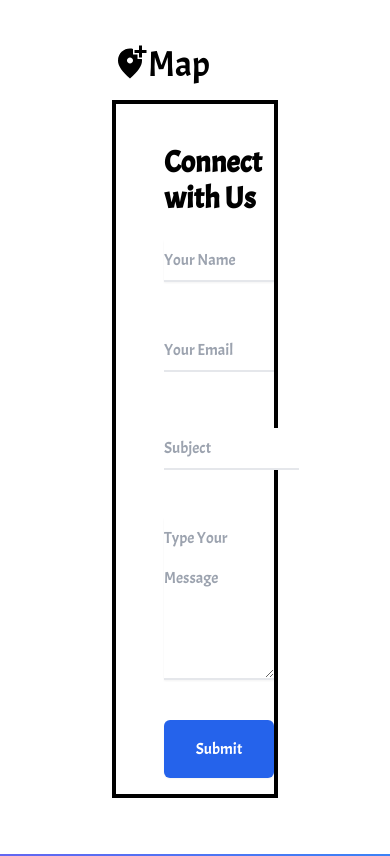
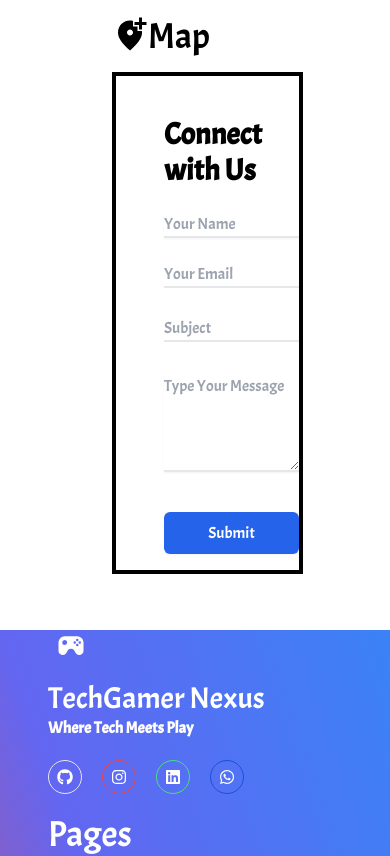
Before and after one commit to Ogojoshua905/univelcityproject, a Next.js app: page /contact in a window 390 px wide. Shown: the part 1545-2401 px from the top of the page. Built offline with nearby package versions, Linux system fonts and the light colour scheme.

Commit message:
fix: made changes

```diff
--- a/src/app/about/page.jsx
+++ b/src/app/about/page.jsx
@@ -132,7 +132,7 @@ export default function page() {
 
 
 
-                <Link className="flex mb-10 text-xl" href="tel:(+234) 9160310791"><FaPhoneAlt className="hover:text-white p-2 rounded-full border" /><span className="hover:text-pink-500">Phone</span></Link>
+                <Link className="flex mb-10 text-xl" href="tel:(+234) 809232719861"><FaPhoneAlt className="hover:text-white p-2 rounded-full border" /><span className="hover:text-pink-500">Phone</span></Link>
 
 
 
--- a/src/app/blogauthor/[id]/page.jsx
+++ b/src/app/blogauthor/[id]/page.jsx
@@ -9,7 +9,7 @@ export default function AuthorSection({params}) {
 
     // Check if blogpost exists before filtering relatedBlog
     const fromAuth = authPost ? articles.filter(authors => (
-        authors.category === authPost.category && authors.title !== authPost.title
+        authors.author === authPost.author && authors.title
     )) : [];
   return (
     <div className=" pl-10">
@@ -43,7 +43,7 @@ export default function AuthorSection({params}) {
                             <Link className="border border-black leading-loose py-11 dark:border-white hover:duration-700 hover:ease-out hover:bg-gradient-to-tr from-red-500 via-pink-600 to-pink-400 rounded-md" key={authors.id} href={`/blog/${authors.title.split(' ').join('-')}`} title={authors.title}>
                                 <section className={`bg-cover h-52 my-4 border-black mx-8`} style={{ backgroundImage: `url(/media/${authors.category}.jpg)` }}>
 
-
+                                {/* Content */}
                                 <h2 className=" h-auto w-28 text-center rounded-md bg-black hover:bg-violet-500  font-bold">{authors.category}</h2>
                                 </section>
 
--- a/src/app/comps/ContactForm.jsx
+++ b/src/app/comps/ContactForm.jsx
@@ -2,26 +2,26 @@
 
 export default function ContactForm() {
   return (
-    <form className="lg:max-w-md my-auto mx-auto leading-10">
+    <form className="lg:max-w-md sm:w-auto sm:my-auto sm:mx-auto sm:leading-loose lg:leading-10">
        <h2 className="text-3xl font-semibold mb-6 mt-10">Connect with Us</h2>
             <div>
-              <div className="mb-2">
-            <input type="text" id="name" name="name" placeholder="Your Name" className=" block w-full border-b-2 shadow-sm focus:outline-none" required /> <br />
+              <div className="lg:mb-2 sm:my-auto">
+            <input type="text" id="name" name="name" placeholder="Your Name" className=" block sm:w-auto lg:w-full border-b-2 shadow-sm focus:outline-none" required /> <br />
               </div>
 
-              <div className=" mb-4">
-            <input type="email" id="email" name="email" placeholder="Your Email" className="block w-full border-b-2 focus:outline-none" required /><br />
+              <div className=" lg:mb-2 sm:my-auto">
+            <input type="email" id="email" name="email" placeholder="Your Email" className="block lg:w-full sm:w-auto border-b-2 focus:outline-none" required /><br />
               </div>
 
-              <div className=" mb-2">
+              <div className=" mb-2 sm:my-auto">
             <input type="text" id="subject" name="subject" placeholder="Subject" className="mt-1 block sm:w-auto lg:w-full border-b-2 focus:outline-none" required /><br />
               </div>
 
-              <div>
-            <textarea className="mt-1 block w-full border-b-2 shadow-sm focus:outline-none" required name="message" id="message" cols="5" rows="4" placeholder="Type Your Message"></textarea><br />
+              <div className=" sm:my-auto">
+            <textarea className="mt-1 block w-full  border-b-2 shadow-sm focus:outline-none" required name="message" id="message" cols="5" rows="4" placeholder="Type Your Message"></textarea><br />
               </div>
 
-            <button type="submit" className="w-full py-2 mb-4 px-4 border border-transparent shadow-sm text-white bg-blue-600 hover:bg-indigo-700 focus:outline-none rounded-md focus:ring-2 focus:ring-offset-2">Submit</button>
+            <button type="submit" className=" my-4 sm:mx-4 w-full sm:items-center py-2 mx-auto border border-transparent shadow-sm text-white bg-blue-600 hover:bg-indigo-700 focus:outline-none rounded-md focus:ring-2 focus:ring-offset-2">Submit</button>
     </div>
     </form>
   )
--- /dev/null
+++ b/src/app/contact/not-found.jsx
@@ -0,0 +1,27 @@
+"use client"
+import Link from 'next/link';
+import { MdCancel } from "react-icons/md";
+import { motion } from "framer-motion";
+
+export default function notFound() {
+  return (
+    <motion.div
+      initial={{ opacity: 0, y: -20 }}
+      animate={{ opacity: 1, y: 0 }}
+      exit={{ opacity: 0, y: -20 }}
+      className="flex flex-col items-center justify-center h-screen"
+    >
+      <span className="text-8xl text-red-700 mb-4">
+        <MdCancel />
+      </span>
+      <h2 className="text-4xl font-bold text-gray-800 mb-4">Oops! Can't find the contact page.</h2>
+      <p className="text-xl text-gray-600 mb-6">Looks like you've lost your way to our contact info.</p>
+      <p className="text-xl text-gray-600 mb-8">Let's navigate you elsewhere:</p>
+      <Link href="/">
+        <span className="bg-blue-600 hover:bg-blue-700 text-white font-bold py-2 px-4 rounded transition duration-300 ease-in-out">
+          Back to Contact
+        </span>
+      </Link>
+    </motion.div>
+  );
+}
--- a/src/app/contact/page.jsx
+++ b/src/app/contact/page.jsx
@@ -50,7 +50,7 @@ export default function page() {
             <Image className="sm:w-full sm:h-auto md:w-[170vh] ml-9 md:h-[70vh] bg-cover md:pl-12 md:mx-auto py-12" src="/media/chatting.jpg" height="300" width="1000" alt="People Discussing"/>
         </section>
 
-        <section className=" md:grid md:grid-cols-2 sm:grid-cols-1 mt-28 pl-28 pr-28  md:mb-32">
+        <section className="grid md:grid-cols-2 sm:grid-cols-1 mt-28 pl-28 pr-28  md:mb-32">
             <div className=" text-xl">
                 <h2 className=" sm:text-4xl md:text-8xl pb-12">Let's Get Connected!</h2>
                 <p className=" text-[20px] mb-14 md:leading-loose">Whether you have questions about our blog, categories, or authors,<br /> feel free to reach out using the form and other contact information <br /> provided on this page.</p>
--- a/src/app/page.jsx
+++ b/src/app/page.jsx
@@ -232,6 +232,7 @@ export default function Home() {
 
   const iPhone = articles.find(game => game.category == 'iPhone')
   const Samsung = articles.find(game => game.category == 'Samsung')
+  const MG = articles.find(game => game.category == 'Mobile-Gaming')
   const eSports = articles.find(game => game.category == 'eSports')
   const BRG = articles.find(game => game.category == 'Battle-Royale-Games')
 
@@ -273,8 +274,7 @@ export default function Home() {
 
 
             <div>
-            <Link href="/">Unleash <br />  Your Creativity, <br />
-          Your Potential.</Link>
+            <Link href="/">{MG.title}</Link>
             </div>
           </motion.h2>
           <motion.p initial={{
@@ -367,7 +367,7 @@ export default function Home() {
   <div className="md:col-span-1 md:row-start-1 md:row-span-1 px-24 py-16 lg:border-t-0 sm:border-t-2">
       <h1 className=" text-3xl mb-10">Welcome</h1>
     <div className="rounded-full overflow-hidden w-36 h-36 border-white border-4 hover:border-purple-600">
-      <Image className="w-full h-full object-cover" src="/media/Emily.jpg" width="234" height="150" alt="Emily" />
+      <img className="w-full h-full object-cover" src="/media/Emily-Johnson.jpg" alt="Emily" />
     </div>
 
 
```
